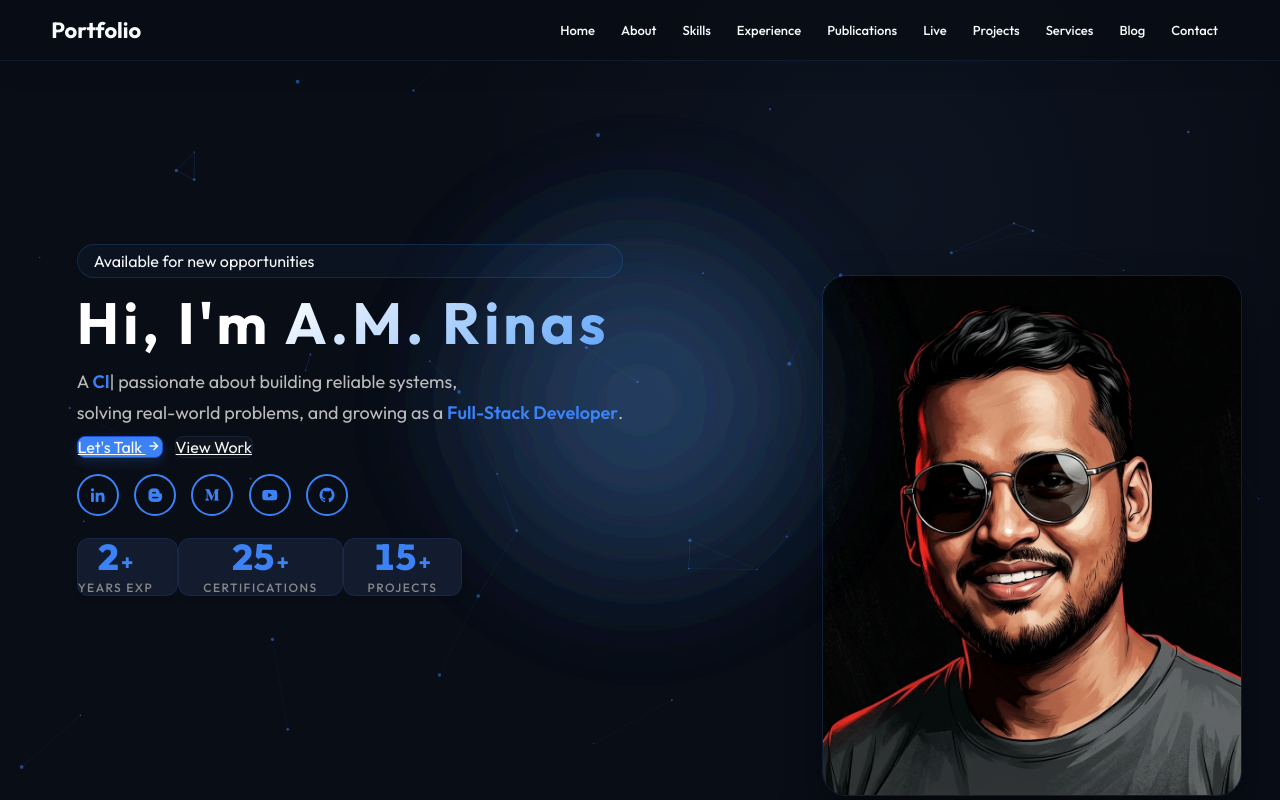
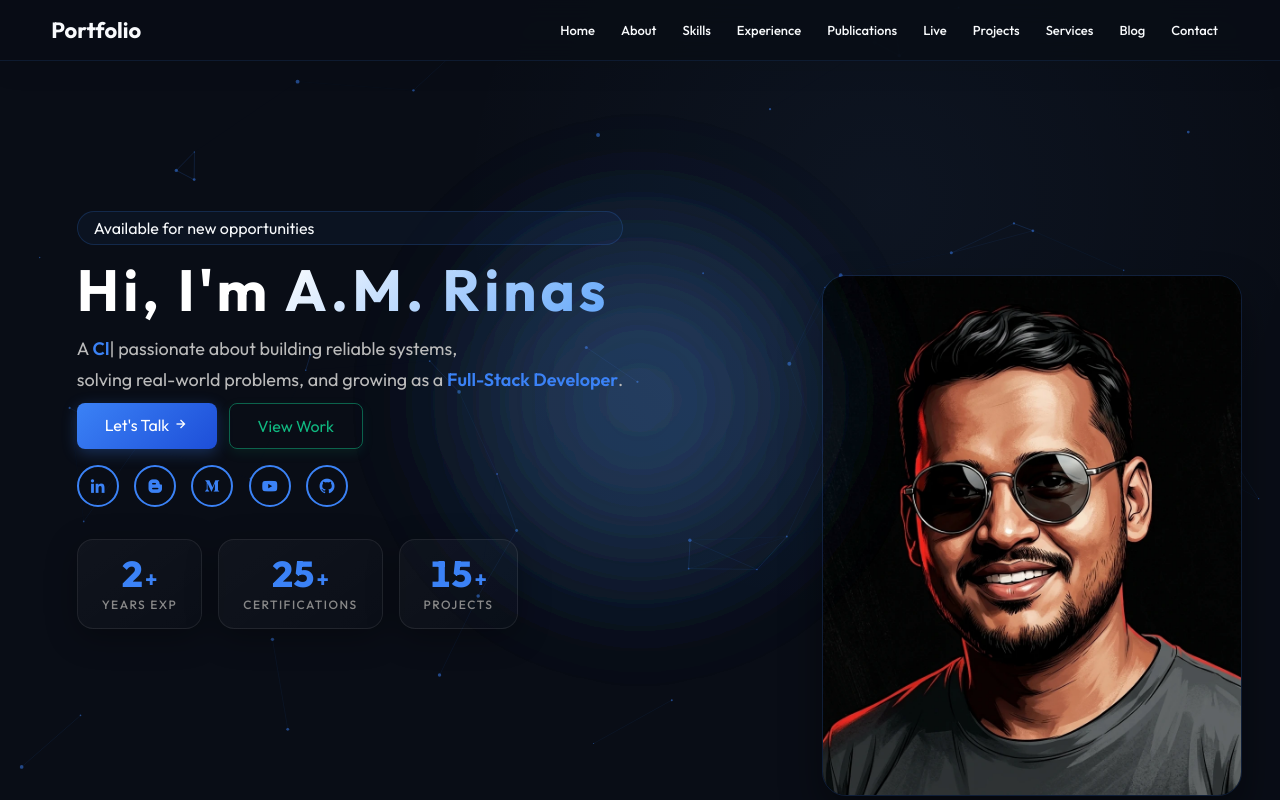
Before and after one commit to rinas21/amrinas, a plain HTML site: page index.html in a window 1280 px wide. Shown: the top 800 px of the page. Drawn offline with nearby package versions, Linux system fonts and the light colour scheme.

Commit message:
style: overhaul button designs with gradients and improve glass-panel aesthetics and typography readability

```diff
--- a/files/cyber-theme.css
+++ b/files/cyber-theme.css
@@ -101,30 +101,62 @@ h1, h2, h3, h4, h5, h6, .logo {
     font-family: 'Outfit', sans-serif;
     text-transform: none;
     letter-spacing: normal;
+    text-decoration: none;
+    padding: 12px 28px;
+    text-align: center;
+    display: inline-block;
 }
 .primary-btn {
-    background: var(--accent);
+    background: linear-gradient(135deg, var(--accent), var(--accent-dark));
     color: #fff;
-    border: 1px solid var(--accent-dark);
-    box-shadow: 0 4px 12px rgba(var(--accent-rgb), 0.2);
+    border: none;
+    box-shadow: 0 4px 15px rgba(var(--accent-rgb), 0.3);
+    position: relative;
+    overflow: hidden;
+    z-index: 1;
+}
+.primary-btn::before {
+    content: '';
+    position: absolute;
+    top: 0; left: 0; right: 0; bottom: 0;
+    background: linear-gradient(135deg, var(--accent-dark), var(--accent));
+    z-index: -1;
+    transition: opacity 0.3s ease;
+    opacity: 0;
+}
+.primary-btn:hover::before {
+    opacity: 1;
 }
 .primary-btn:hover {
-    background: var(--accent-dark);
     color: #fff;
-    box-shadow: 0 6px 20px rgba(var(--accent-rgb), 0.3);
+    box-shadow: 0 6px 20px rgba(var(--accent-rgb), 0.4);
     transform: translateY(-2px);
 }
 .secondary-btn {
-    background: rgba(255, 255, 255, 0.03);
-    color: var(--text);
-    border: 1px solid var(--border);
-    box-shadow: none;
+    background: transparent;
+    color: #10b981;
+    border: 1px solid rgba(16, 185, 129, 0.5);
+    box-shadow: 0 4px 12px rgba(16, 185, 129, 0.1);
+    position: relative;
+    overflow: hidden;
+    z-index: 1;
+}
+.secondary-btn::before {
+    content: '';
+    position: absolute;
+    top: 0; left: 0; right: 0; bottom: 0;
+    background: rgba(16, 185, 129, 0.1);
+    z-index: -1;
+    transition: opacity 0.3s ease;
+    opacity: 0;
+}
+.secondary-btn:hover::before {
+    opacity: 1;
 }
 .secondary-btn:hover {
-    background: rgba(255, 255, 255, 0.08);
-    color: var(--text);
-    border-color: rgba(var(--accent-rgb), 0.3);
-    box-shadow: none;
+    color: #10b981;
+    border-color: #10b981;
+    box-shadow: 0 6px 20px rgba(16, 185, 129, 0.2);
     transform: translateY(-2px);
 }
 
@@ -142,19 +174,26 @@ h1, h2, h3, h4, h5, h6, .logo {
 
 /* Stats */
 .hero-stats {
-    gap: 0;
+    gap: 16px;
+    margin-top: 16px;
+}
+.hero-stats .stat-item {
+    padding: 16px 24px;
 }
 .glass-panel {
-    border-radius: 12px;
-    border: 1px solid var(--border);
-    background: var(--bg-card);
-    box-shadow: 0 4px 6px -1px rgba(0, 0, 0, 0.1), 0 2px 4px -1px rgba(0, 0, 0, 0.06);
+    border-radius: 16px;
+    border: 1px solid rgba(255, 255, 255, 0.08);
+    background: linear-gradient(145deg, rgba(255,255,255,0.03) 0%, rgba(255,255,255,0.01) 100%);
+    box-shadow: 0 8px 32px 0 rgba(0, 0, 0, 0.3);
     backdrop-filter: blur(12px);
+    -webkit-backdrop-filter: blur(12px);
+    transition: all 0.3s ease;
 }
 .glass-panel:hover {
-    transform: translateY(-4px);
-    box-shadow: 0 10px 25px -5px rgba(0, 0, 0, 0.3), 0 8px 10px -6px rgba(var(--accent-rgb), 0.15);
-    background: rgba(var(--accent-rgb), 0.02);
+    transform: translateY(-6px);
+    box-shadow: 0 12px 40px 0 rgba(var(--accent-rgb), 0.15);
+    border-color: rgba(var(--accent-rgb), 0.3);
+    background: linear-gradient(145deg, rgba(var(--accent-rgb),0.05) 0%, rgba(var(--accent-rgb),0.01) 100%);
 }
 .stat-num-row {
     font-family: 'Outfit', sans-serif;
--- a/files/style.css
+++ b/files/style.css
@@ -275,7 +275,7 @@ body {
 }
 
 .about-text p {
-    color: #aaa;
+    color: #e2e8f0;
     font-size: 16px;
     line-height: 2;
     letter-spacing: 0.5px;
```
